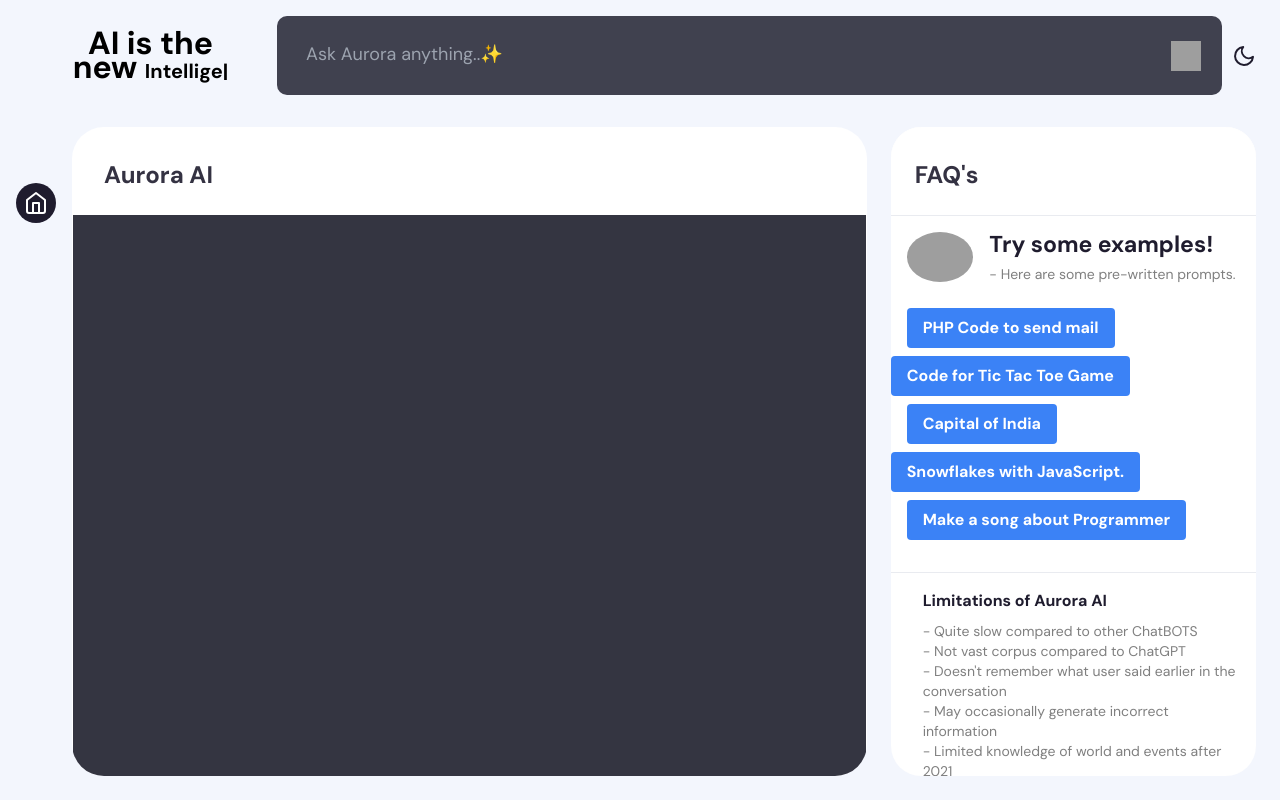
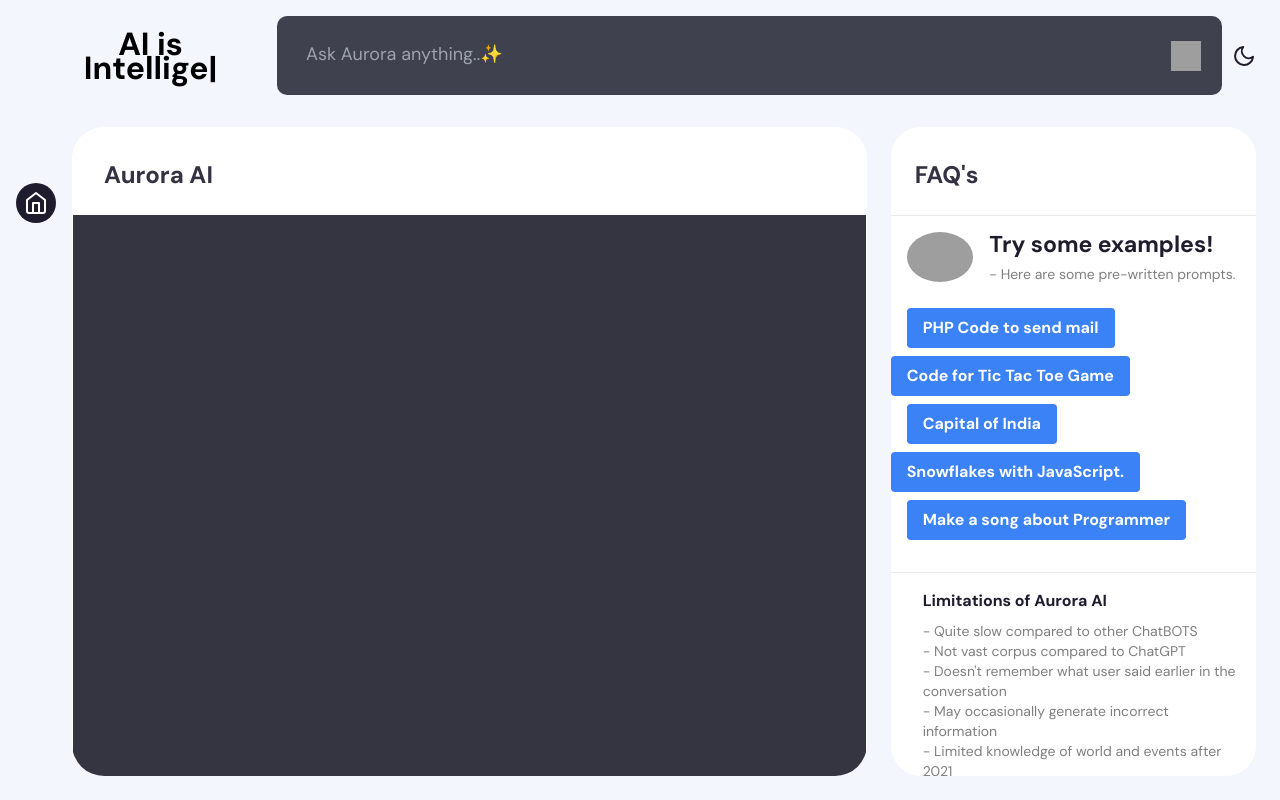
Before and after one commit to PranavSatav/Aurora, a website built with Vite: page client/index.html in a window 1280 px wide. Built offline with nearby package versions, Linux system fonts and the light colour scheme; no server answers; grey boxes are pictures that could not be loaded.

Commit message:
updated ui v5

```diff
--- a/client/index.html
+++ b/client/index.html
@@ -53,7 +53,7 @@
 
 
           <section class="typing-container app-name">
-            <p>AI is the new <span class="typing-text message-line1"></span></p>
+            <p>AI is <span class="typing-text "></span></p>
           </section>
 
 <script>
```
